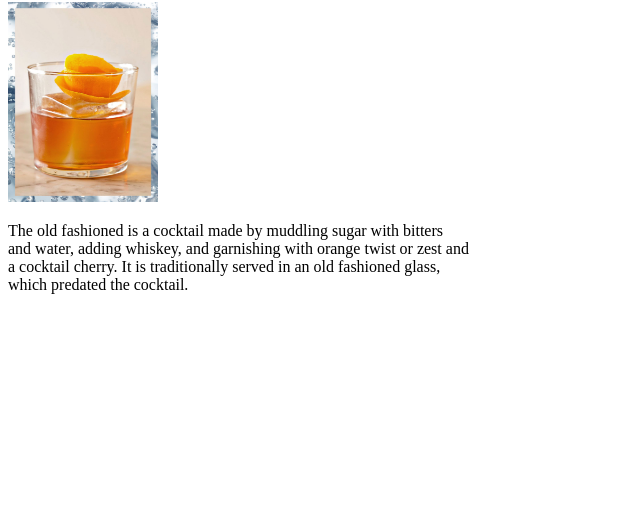
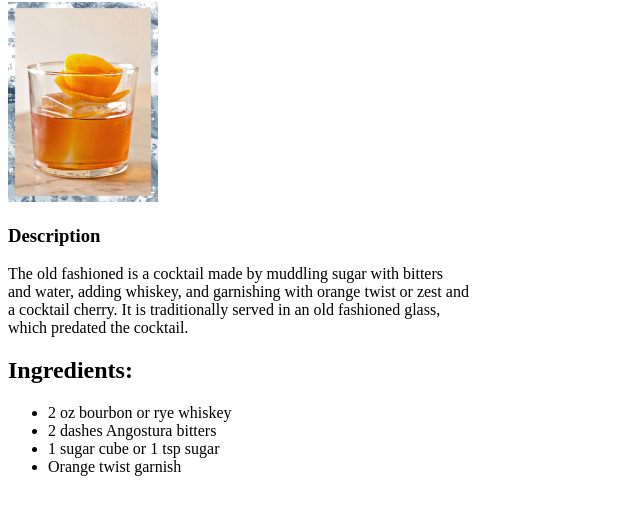
Before and after one commit to PracticeAccout/odin-recipes, a plain HTML site: page recipes/old_fashioned.html in a window 1280 px wide. Shown: the part 78-592 px from the top of the page, without its empty margins (0-640 px from the left). Drawn offline with Linux system fonts and the light colour scheme.

Commit message:
Adding 'Description' tag

```diff
--- a/recipes/old_fashioned.html
+++ b/recipes/old_fashioned.html
@@ -9,9 +9,19 @@
 <body>
     <h1>Old Fashioned</h1>
     <img src="../images/old-fashioned.jpg" alt="old fashioned drink" width="150" height="200">
+    <h3>Description</h3>
     <p>The old fashioned is a cocktail made by muddling sugar with bitters<br>
         and water, adding whiskey, and garnishing with orange twist or zest and <br>
         a cocktail cherry. It is traditionally served in an old fashioned glass, <br>
         which predated the cocktail.</p>
+
+    <h2>Ingredients:</h2>
+    <ul>
+        <li> 2 oz bourbon or rye whiskey</li>
+        <li> 2 dashes Angostura bitters</li>
+        <li> 1 sugar cube or 1 tsp sugar</li>
+        <li> Orange twist garnish</li>
+    </ul>
+
 </body>
 </html>
```
Also changed, not shown: recipes/margarita.html (+11 -0 lines), recipes/rum_and_coke.html (+15 -2 lines).
